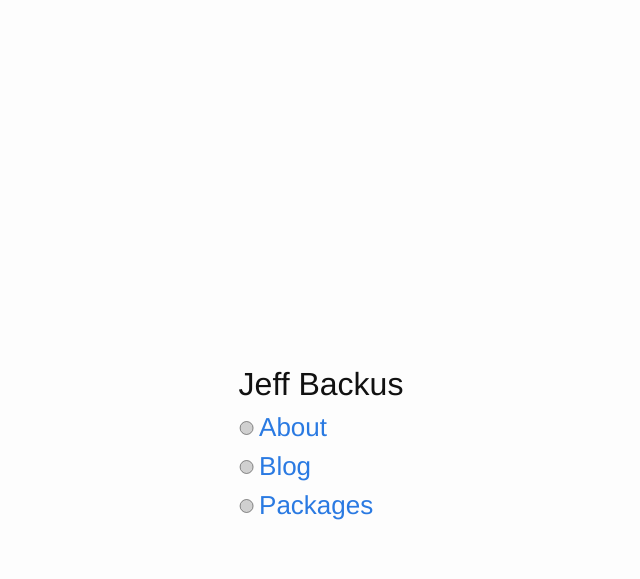
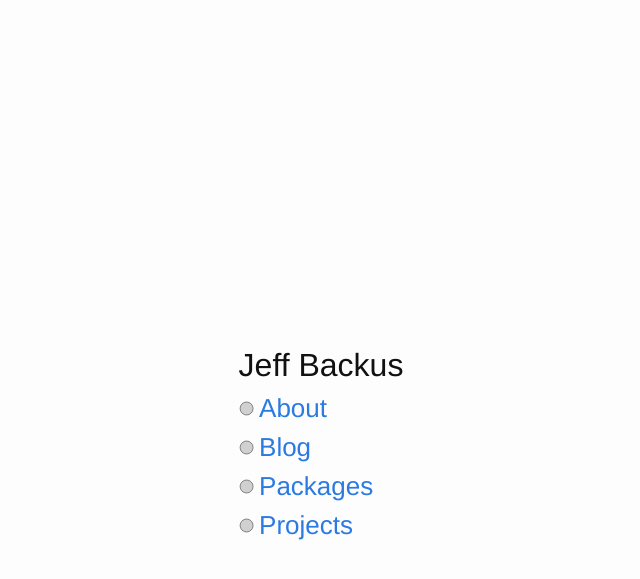
Before and after one commit to jsbackus/jsbackus.github.io, a Jekyll site: the page built from index.html, in a window 1280 px wide. Shown: the top 579 px of the page, without its empty margins (319-959 px from the left). Built offline with Jekyll 4.4.1, drawn with Linux system fonts in a browser that asks for light colours.

Commit message:
* Added link to Projects page.

```diff
--- a/index.html
+++ b/index.html
@@ -1,5 +1,6 @@
 ---
 layout: simple
+
 ---
 <div class="intro-vertical">
   <div class="intro-head">
@@ -33,5 +34,14 @@ layout: simple
 	</span>
 	<span class="intro-table-text">Packages</span>
       </a>
+    <li>
+      <a href="{{ "/projects/" | prepend: site.baseurl }}">
+	<span class="intro-table-icon">
+	  <svg viewBox="0 0 32 32">
+	    <circle cx="16" cy="16" r="13" stroke="#202020" fill="#D0D0D0" />
+	  </svg>
+	</span>
+	<span class="intro-table-text">Projects</span>
+      </a>
   </ul>
 </div>
```
